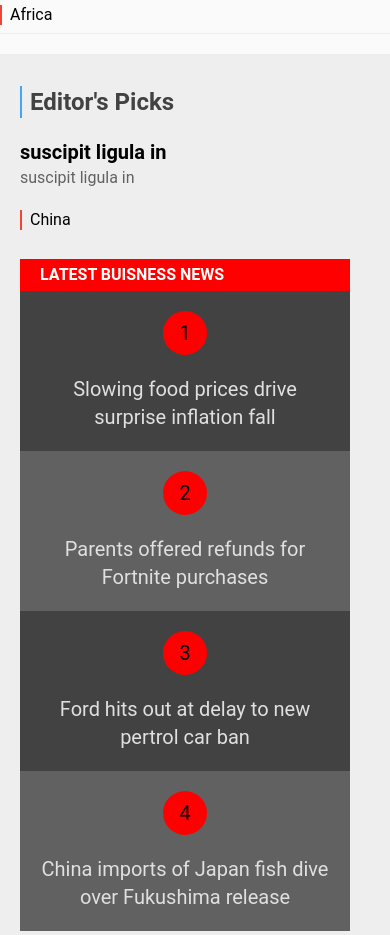
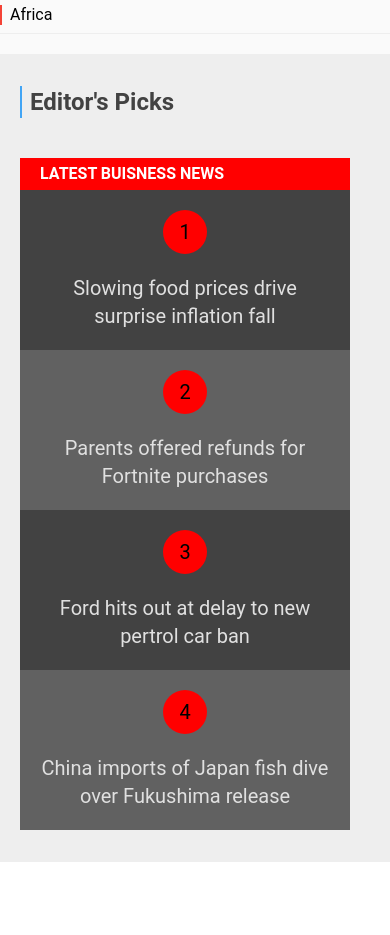
Before and after one commit to Elul-Asfaha/BBC-Clone, a React (Vite) app: page / in a window 390 px wide. Shown: the part 4060-4995 px from the top of the page. After the commit the page ends 4922 px from the top, so only its background shows below. Built offline with nearby package versions, Linux system fonts and the light colour scheme.

Commit message:
removed the link for now added editorsPicks to data and working on editors picks

```diff
--- a/src/Pages/Home/editorsPick.tsx
+++ b/src/Pages/Home/editorsPick.tsx
@@ -1,6 +1,6 @@
 import CardHero from "../../components/CardHero";
 import Feature from "../../components/Feature";
-import { cardDetails } from "../../data";
+import { editorsPicks } from "../../data";
 type cardDetailsType = {
     imgUrl: string;
     title: string;
@@ -12,7 +12,7 @@ type buisnessType = {
     news: string;
 };
 const Editor = () => {
-    const cardData: cardDetailsType[] = cardDetails;
+    const cardData: cardDetailsType = editorsPicks;
     const buisnessNews: buisnessType[] = [
         {
             news: "Slowing food prices drive surprise inflation fall",
@@ -38,21 +38,15 @@ const Editor = () => {
                         <div>
                             <div className='hidden lg:flex'>
                                 <CardHero
-                                    imgUrl={cardData[0].imgUrl}
-                                    title={cardData[0].title}
-                                    category={cardData[0].category}
-                                    link={cardData[0].link}
+                                    imgUrl={cardData.imgUrl}
+                                    title={cardData.title}
+                                    category={cardData.category}
+                                    link={cardData.link}
                                     main={true}
+                                    description='The aim was to hear rouge nuclear weapons tests. They discovered something else'
                                 />
                             </div>
-                            <div className='lg:hidden'>
-                                <Feature
-                                    imgDisp={cardData[0].imgUrl}
-                                    title={cardData[0].title}
-                                    description={cardData[0].title}
-                                    category={cardData[0].category}
-                                />
-                            </div>
+                            <div className='lg:hidden'></div>
                         </div>
                         <div className='grid grid-cols-3'>
                             <div></div>
--- a/src/Pages/Home/index.tsx
+++ b/src/Pages/Home/index.tsx
@@ -90,7 +90,6 @@ const Home = () => {
                 ]}
                 bg_url="[url('https://source.unsplash.com/1700x1000?sunset&snow&mountain')]"
                 sectionDesctiption='The most amazing videos from the BBC'
-                link='Asdas'
             />
             <div className='w-full max-w-[1300px] md:px-5 mx-auto flex flex-col gap-5'>
                 <Featured
--- a/src/components/CustomSection.tsx
+++ b/src/components/CustomSection.tsx
@@ -3,7 +3,6 @@ import CustomSectionCard from "./customSectionCard";
 type customSectionType = {
     sectionTitle: string;
     sectionDesctiption: string;
-    link: string;
     sectionData: { desctiption: string; url: string }[];
     buttonName: string;
     bg_url: string;
@@ -11,7 +10,6 @@ type customSectionType = {
 const CustomSection = ({
     sectionTitle,
     sectionDesctiption,
-    link,
     bg_url,
     sectionData,
     buttonName,
--- a/src/data.ts
+++ b/src/data.ts
@@ -114,3 +114,11 @@ export const cardDetails = [
         link: "https://www.bbc.com/news/live/world-africa-66815068",
     },
 ];
+export const editorsPicks = {
+    imgUrl: "https://source.unsplash.com/1700x",
+    title: "How atom bomb sensors found blue whales",
+    description:
+        "The aim was to hear nuclear weapons tests. They discoverd something else",
+    category: "Future",
+    link: " ",
+};
```
